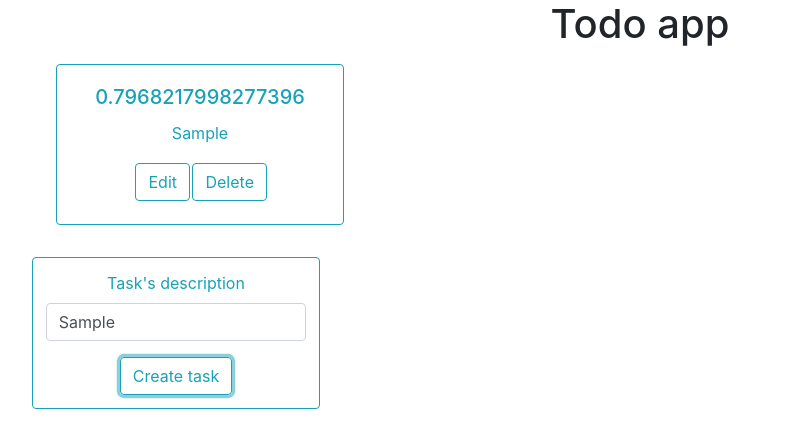
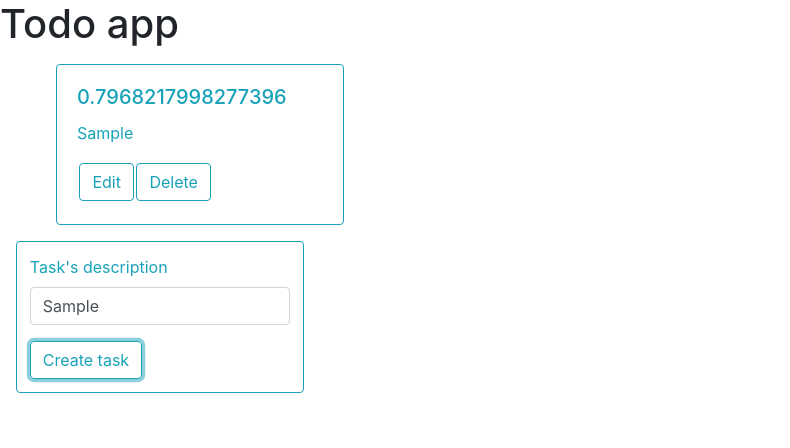
Before and after one commit to medvecky/ptm-react-web-client, a React (Create React App) app: page / in a window 1280 px wide. Both pictures are taken after typing "Sample" into the empty fields and a click on the button "Create task". Shown: the top 448 px of the page, without its empty margins (0-790 px from the left). Built offline with nearby package versions, Linux system fonts and the light colour scheme.

Commit message:
Improving UI

```diff
--- a/src/App.css
+++ b/src/App.css
@@ -1,3 +1,5 @@
 .App {
   text-align: center;
+  align-items: center;
+  margin: 10%;
 }
--- a/src/App.tsx
+++ b/src/App.tsx
@@ -31,7 +31,7 @@ const App: React.FC = () => {
     };
 
     return (
-        <div className="App">
+        <div>
             <h1>Todo app</h1>
             <TasksList items={tasks} onDeleteTask={deleteTaskHandler} onEditTask={editTaskHandler}/>
             <CreateTask onCreateTask={addTaskHandler} />
--- a/src/components/CreateTask.tsx
+++ b/src/components/CreateTask.tsx
@@ -1,6 +1,5 @@
 import React, {useRef} from 'react';
 import {Form, Button, Card} from 'react-bootstrap';
-
 interface CreateTaskProps {
     onCreateTask: (taskText: string) => void;
 }
@@ -18,7 +17,7 @@ const CreateTask: React.FC<CreateTaskProps> = props => {
                 style={{
                     width: '18rem',
                     padding: '1%',
-                    margin: '2rem'
+                    margin: '1rem'
                 }}
                 border="info"
                 text="info"
--- a/src/components/EditTaskForm.tsx
+++ b/src/components/EditTaskForm.tsx
@@ -22,7 +22,7 @@ const EditTaskForm: React.FC<EditTaskProps> = (props) => {
                 style={{
                     width: '18rem',
                     padding: '1%',
-                    margin: '2rem'
+                    margin: '1rem'
                 }}
                 border="info"
                 text="info"
--- a/src/components/Task.tsx
+++ b/src/components/Task.tsx
@@ -13,18 +13,16 @@ interface TaskProps {
 
 const Task: React.FC<TaskProps> = props => {
     const [isEditable,  setEditable] = useState<boolean>(false);
-    let editForm = null;
+    let displayForm = null;
     const onEdit = () => {
         setEditable(!isEditable);
     };
 
     if(isEditable) {
-         editForm = (<EditTaskForm task={props.task} onSubmit={props.onEditTask} changeVisibility={onEdit}/>);
+         displayForm = (<EditTaskForm task={props.task} onSubmit={props.onEditTask} changeVisibility={onEdit}/>);
 
-     }
-
-    return (
-        <div>
+     } else {
+        displayForm = (
             <Card
                 style={{
                     width: '18rem',
@@ -47,7 +45,12 @@ const Task: React.FC<TaskProps> = props => {
                     </Button>
                 </Card.Body>
             </Card>
-            {editForm}
+        );
+    }
+
+    return (
+        <div>
+            {displayForm}
         </div>
     );
 };
--- a/src/components/TasksList.tsx
+++ b/src/components/TasksList.tsx
@@ -2,7 +2,7 @@ import React from 'react';
 import Task from "./Task";
 
 interface TasksListProps {
-    items: {id: string, text: string}[];
+    items: { id: string, text: string }[];
     onDeleteTask: (taskId: string) => void;
     onEditTask: (newText: string, taskId: string) => void;
 }
@@ -10,12 +10,14 @@ interface TasksListProps {
 const TasksList: React.FC<TasksListProps> = props => {
 
     return (
-        <ul style={{listStyleType: "none"}}>
-            { props.items.map(task =>
-                <li key={task.id}>
-                    <Task task={task} onDeleteTask={props.onDeleteTask} onEditTask={props.onEditTask}/>
-                </li>)}
-        </ul>
+        <div>
+            <ul style={{listStyleType: "none"}}>
+                {props.items.map(task =>
+                    <li key={task.id}>
+                        <Task task={task} onDeleteTask={props.onDeleteTask} onEditTask={props.onEditTask}/>
+                    </li>)}
+            </ul>
+        </div>
     );
 };
 
```
